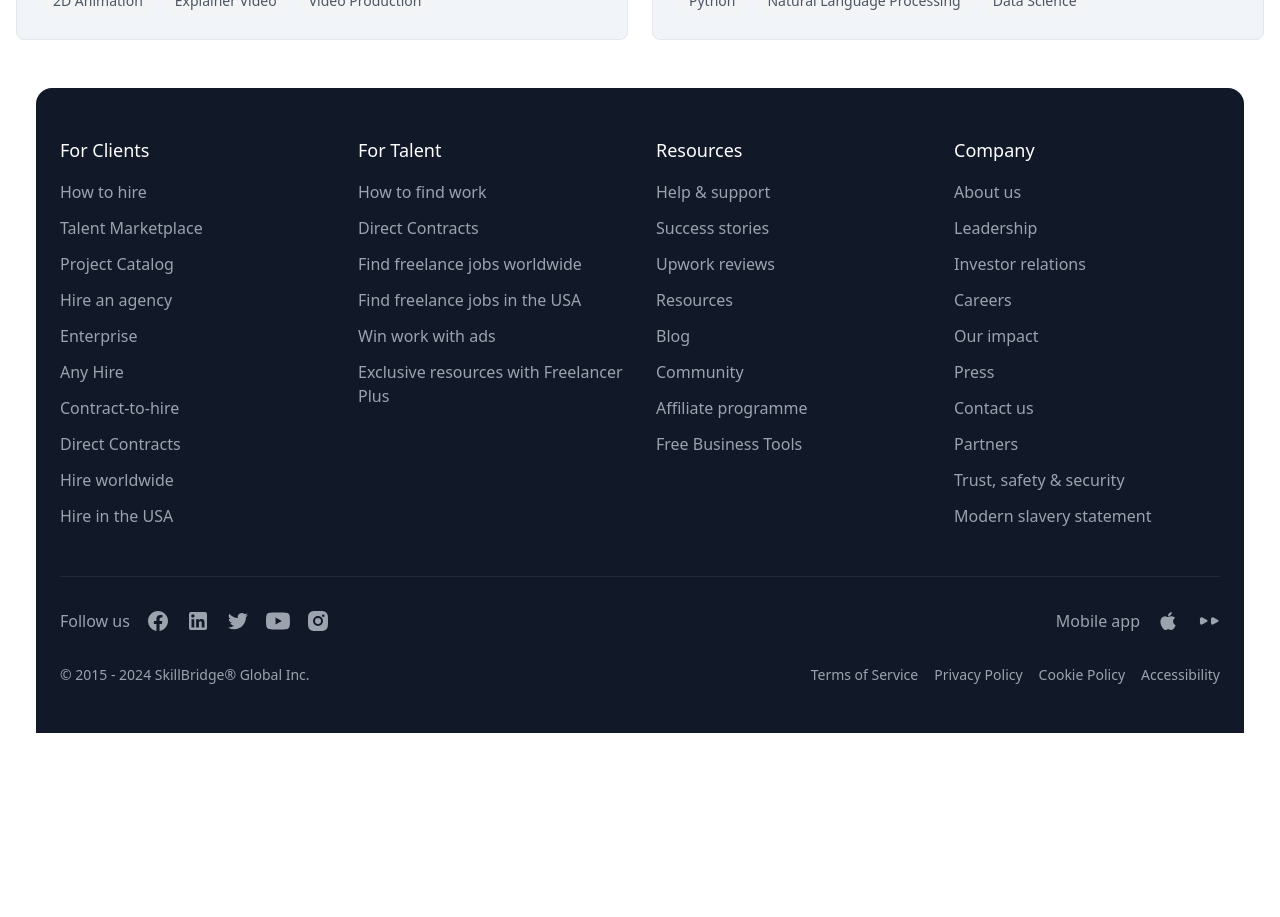
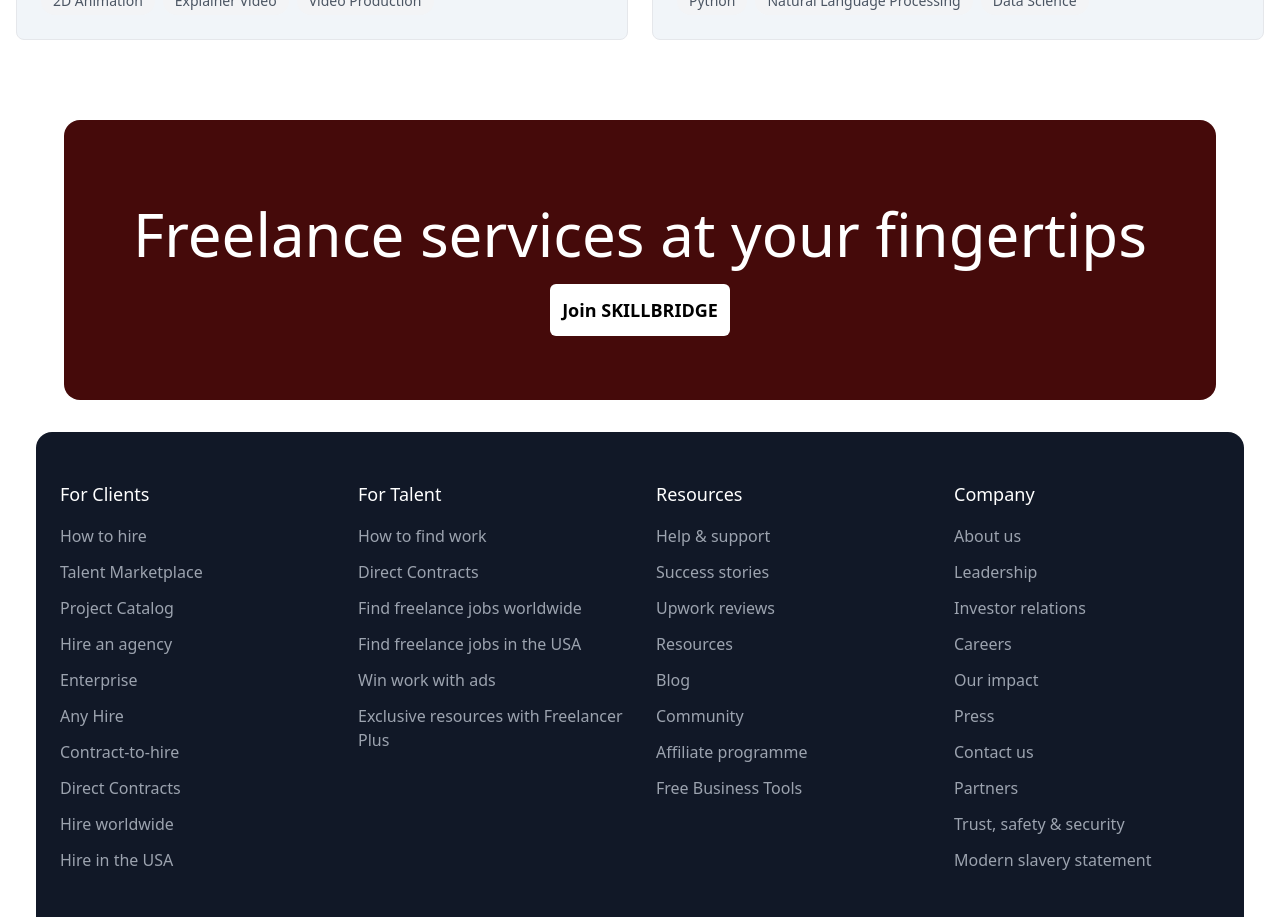
Before and after one commit to Vedant005/SkillBridge, a React (Vite) app in the folder frontend/: page / in a window 1280 px wide. Shown: the part 1440-2357 px from the top of the page. Before the commit the page ends 2173 px from the top, so only its background shows below. Built offline with nearby package versions, Linux system fonts and the light colour scheme.

Commit message:
navbar and home

```diff
--- a/frontend/src/components/Navbar.jsx
+++ b/frontend/src/components/Navbar.jsx
@@ -40,13 +40,13 @@
               About
             </Link>
             <Link
-              to="/client"
+              to="/talent"
               className="ml-4 px-3 py-2 rounded-md text-sm font-medium text-gray-700 hover:text-blue-500"
             >
               Find talent
             </Link>
             <Link
-              to="/freelancer"
+              to="/gigs"
               className="ml-4 px-3 py-2 rounded-md text-sm font-medium text-gray-700 hover:text-blue-500"
             >
               Find work
--- a/frontend/src/pages/ClientDashboard.jsx
+++ /dev/null
@@ -1,7 +0,0 @@
-import React from "react";
-
-function ClientDashboard() {
-  return <div>ClientDashboard</div>;
-}
-
-export default ClientDashboard;
--- a/frontend/src/pages/Home.jsx
+++ b/frontend/src/pages/Home.jsx
@@ -242,6 +242,16 @@
           ))}
         </div>
       </div>
+      <div className="flex justify-center m-8 ">
+        <div className="flex-col text-center bg-red-950 rounded-2xl p-16 w-full max-w-6xl ">
+          <h1 className="text-white text-6xl my-5">
+            Freelance services at your fingertips
+          </h1>
+          <button className="bg-white p-3 rounded-md text-lg font-bold hover:shadow-2xl transition-shadow">
+            Join SKILLBRIDGE
+          </button>
+        </div>
+      </div>
 
       <div>
         <Footer />
```
